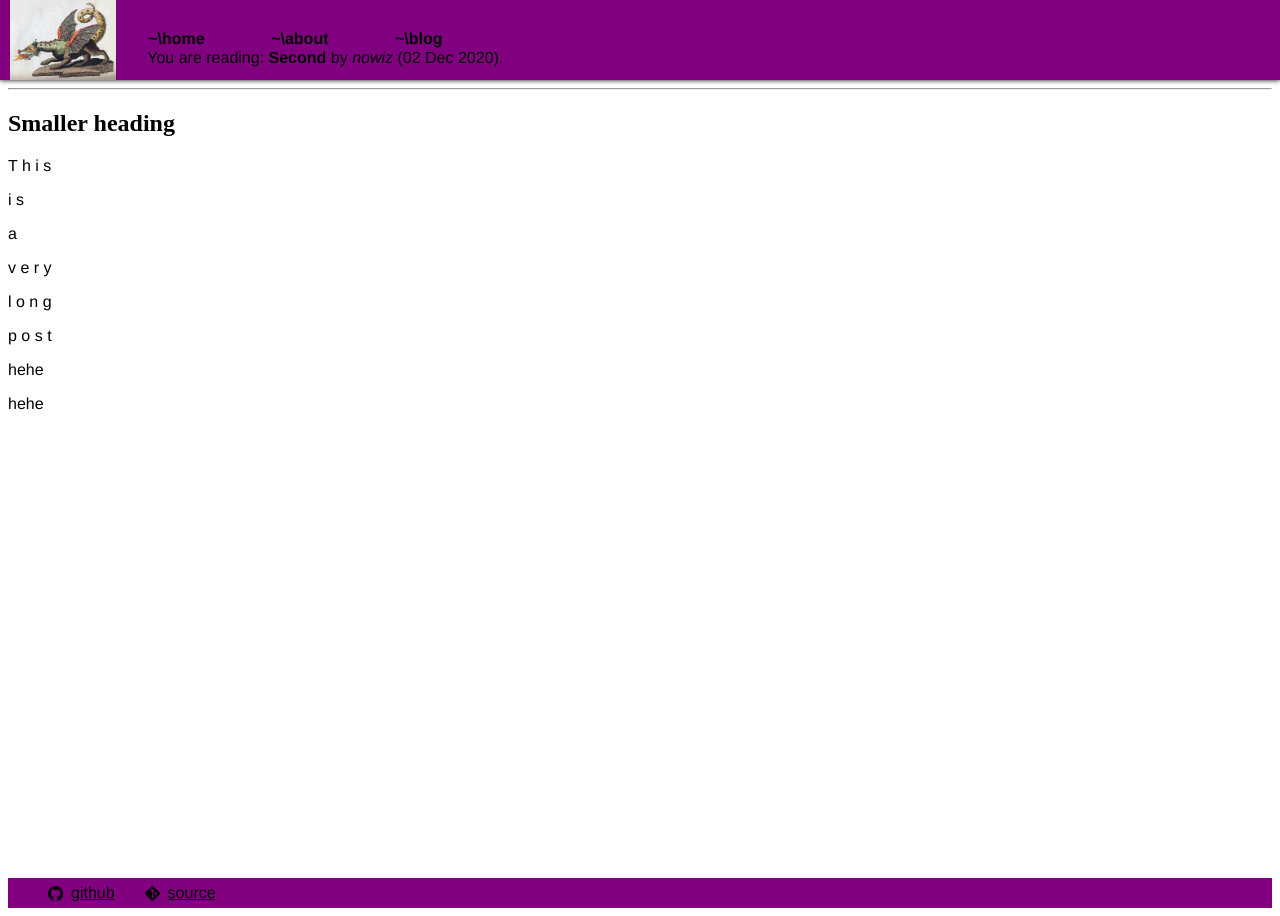
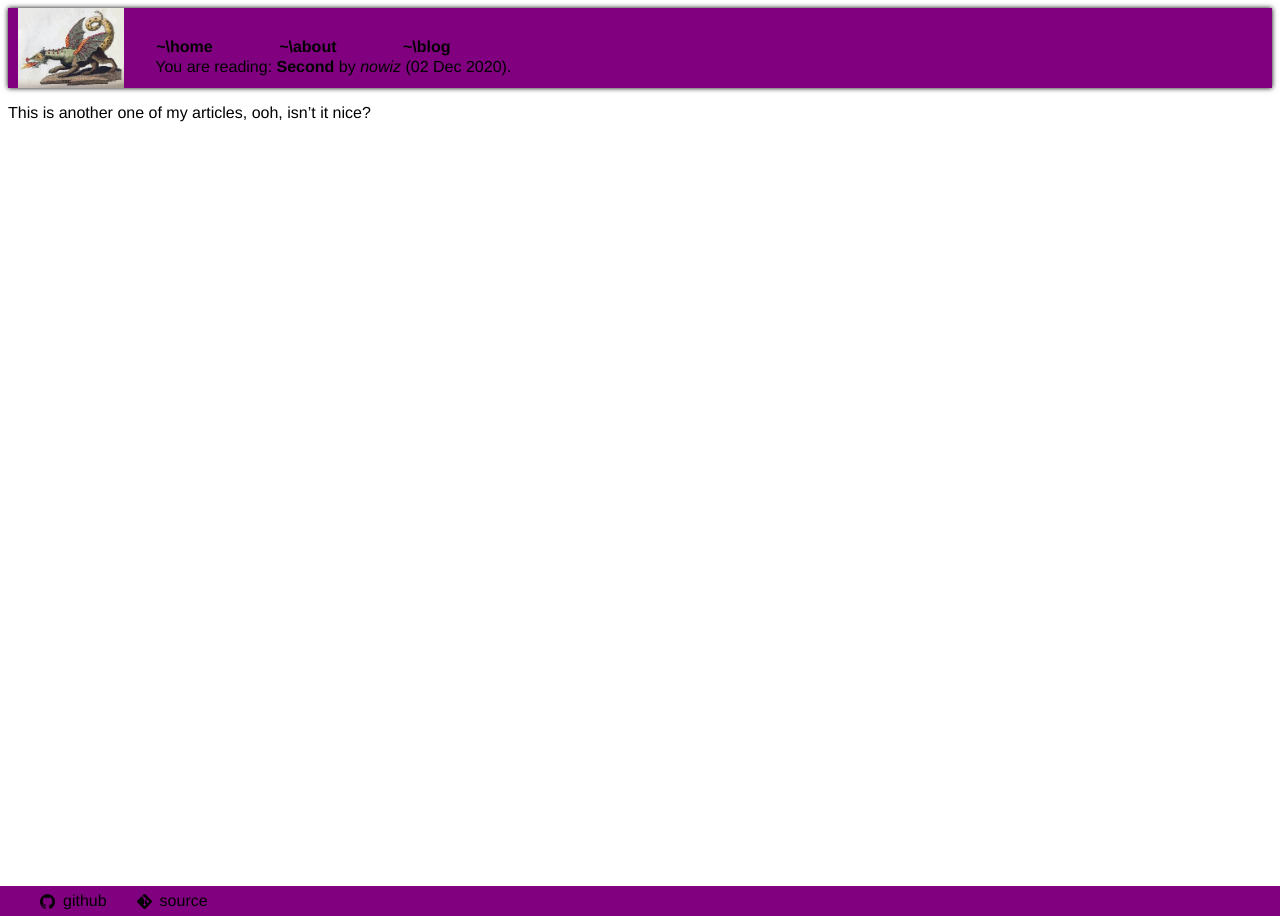
Before and after one commit to nowizardsallowed/nowizardsallowed.github.io, a Jekyll site: the page built from _posts/2020-12-02-second.md, in a window 1280 px wide. Built offline with Jekyll 4.4.1, drawn with Linux system fonts in a browser that asks for light colours.

Commit message:
Clean up link style and add bg images to blog list

```diff
--- a/_posts/2020-12-02-second.md
+++ b/_posts/2020-12-02-second.md
@@ -1,51 +1,10 @@
 ---
 layout: post
 author: nowiz
+img: /assets/images/github.png
+excerpt_separator: <!--more-->
 ---
 
-# Heading
-***
+This is another one of my articles, ooh, isn't it nice?
 
-## Smaller heading
-
-
-T
-h
-i
-s
-
-
-i
-s
-
-
-a
-
-
-v
-e
-r
-y
-
-
-l
-o
-n
-g
-
-p
-o
-s
-t
-
-
-
-
-
-
-hehe
-
-
-
-
-hehe
+<!--more-->
--- a/_sass/main.scss
+++ b/_sass/main.scss
@@ -4,7 +4,7 @@
 
 header {
 	background-color: purple;
-	position: fixed;
+	position: static;
 	top: 0;
 	left: 0;
 	right: 0;
@@ -54,6 +54,7 @@ body {
 	flex-shrink: 0;
 	height: 30px;
 	display: flex;
+	margin: -8px;
 	align-items: center;
 	background-color: purple;
 }
@@ -62,6 +63,13 @@ body {
 	font-family: Helvetica, sans-serif;
 	color: black;
 	margin-right: 30px;
+	text-decoration: none;
+	outline: none;
+}
+
+.footer a:hover {
+	color: white;
+	background: black;
 }
 
 .footer ul {
@@ -76,7 +84,7 @@ body {
 }
 
 .nav_items {
-	position: fixed;
+	position: static;
 }
 
 .nav_post {
@@ -84,7 +92,7 @@ body {
 	margin-left: 30px;
 }
 
-p {
+p, h1, h2, h3 {
 	font-family: Helvetica, Arial, sans-serif;
 	text-overflow: "-";
 }
@@ -103,3 +111,9 @@ table {
 .nav_postWrap {
 	padding-top: 35px;
 }
+
+.a_post {
+	text-decoration: none;
+	color: white;
+	background: black;
+}
--- a/blog.html
+++ b/blog.html
@@ -6,9 +6,9 @@ title: Blog
 <h1>Latest Posts:</h1>
 <ul>
 	{% for post in site.posts %}
-	<li>
-		<h2><a href="{{ post.url }}">{{ post.title }}</a></h2>
+	<div class="postExcerpt" style="background-image: url({{post.img}}); background-size: cover; background-repeat: no-repeat; background-position: center;">
+		<h2><a class="a_post" href="{{ post.url }}">{{ post.title }}</a></h2>
 		{{ post.excerpt }}
-	</li>
+	</div>
 	{% endfor %}
 <ul>
```
Also changed, not shown: _posts/2020-12-01-firstverylongtitlelikeveryveryveryveryverylongWWWWWWWWWWWWWWWWWWWWWWWWWWWWWWWWWWWWWWWWWWWWWWWWWWWWWw.md (+4 -45 lines), 5 other files.
